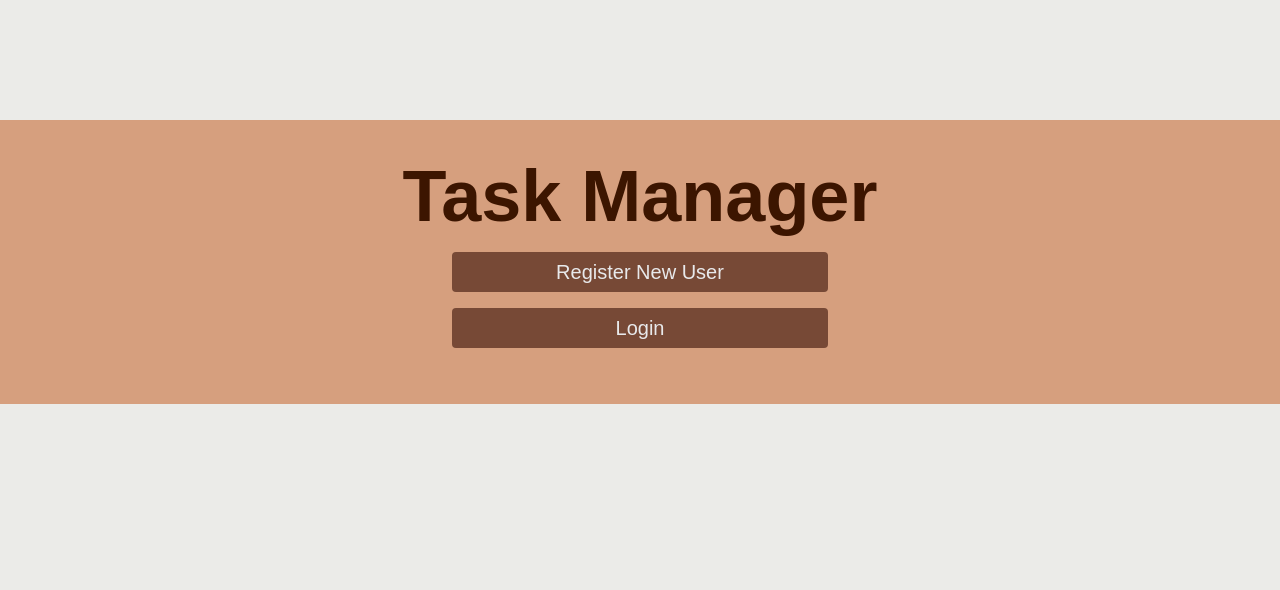
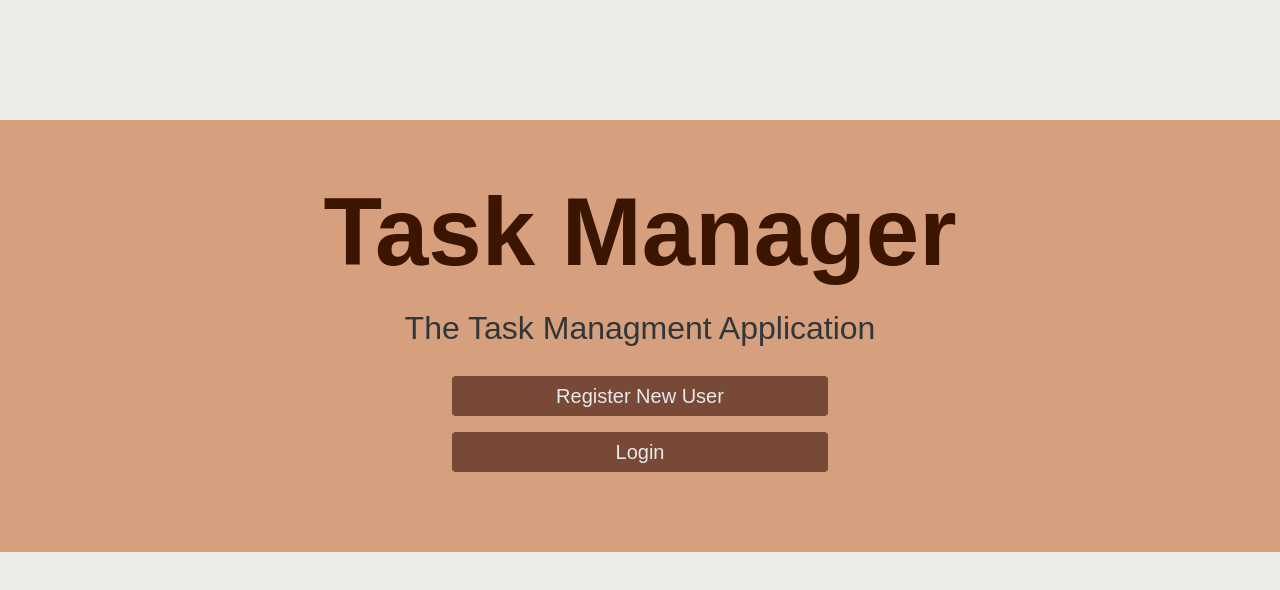
Before and after one commit to ehouse3/Task-Manager, a Next.js app in the folder nextjs-frontend/taskmanager/: page / in a window 1280 px wide. Shown: the top 590 px of the page. Built offline with nearby package versions, Linux system fonts and the light colour scheme.

Commit message:
Visual Update

```diff
--- a/nextjs-frontend/taskmanager/app/[username]/page.tsx
+++ b/nextjs-frontend/taskmanager/app/[username]/page.tsx
@@ -48,7 +48,7 @@ export default function UserDashboard({
             variant="bare"
           >
             <li className="m-2 text-text-light bg-button rounded p-2">
-              <h2>{project.name}</h2>
+              <h1>{project.name}</h1>
               <h3>{project.description ?? "tesing description"}</h3>
             </li>
           </Navigate>
--- a/nextjs-frontend/taskmanager/app/globals.css
+++ b/nextjs-frontend/taskmanager/app/globals.css
@@ -34,13 +34,12 @@
   --color-button-hover: var(--button-hover);
 
   --color-title: var(--title);
-
 }
 
 h1 {
   font-size: 3rem;
-  color: var(--title);
-  font-weight: 700;
+  /* color: var(--title); */
+  /* font-weight: 700; */
 }
 
 h2 {
@@ -48,7 +47,7 @@ h2 {
 }
 
 h3 {
-  font-size: 1rem;
+  font-size: 1.3rem;
 }
 
 body {
@@ -57,3 +56,11 @@ body {
   font-weight: 500;
   font-family: Arial, Helvetica, sans-serif;
 }
+
+@layer components {
+  .title {
+    font-weight: 700;
+    font-size: 4rem !important;
+    color: var(--title) !important;
+  }
+}
--- a/nextjs-frontend/taskmanager/app/login/page.tsx
+++ b/nextjs-frontend/taskmanager/app/login/page.tsx
@@ -72,7 +72,7 @@ export default function UserLogin() {
 
   return (
     <div className="flex flex-col items-center p-10 my-30 bg-foreground">
-      <h1>User Login</h1>
+      <h1 className="title mb-3">User Login</h1>
       <form className="flex flex-col w-sm items-center" onSubmit={handleSubmit}>
         <TextField placeHolder="Username" required={true} name="username" />
         <PasswordField placeHolder="Password" required={true} name="password" />
--- a/nextjs-frontend/taskmanager/app/page.tsx
+++ b/nextjs-frontend/taskmanager/app/page.tsx
@@ -5,10 +5,11 @@ import { Navigate } from "@/lib/components";
 export default function Home() {
   return (
     <div className="flex flex-col items-center p-10 my-30 bg-foreground">
-      <div className="text-center font-bold text-7xl text-title mb-5">
+      <div className="text-center font-bold text-[6rem] text-title">
         Task Manager
       </div>
-      <div className="flex flex-col w-sm">
+      <h2>The Task Managment Application </h2>
+      <div className="flex flex-col w-sm my-6">
         <Navigate variant="small" href="/register">Register New User</Navigate>
         <Navigate variant="small" href="/login">Login</Navigate>
       </div>
--- a/nextjs-frontend/taskmanager/app/register/page.tsx
+++ b/nextjs-frontend/taskmanager/app/register/page.tsx
@@ -86,7 +86,7 @@ export default function UserRegister() {
 
   return (
     <div className="flex flex-col items-center p-10 my-30 bg-foreground">
-      <h1>User Registration</h1>
+      <h1 className="title mb-3">User Registration</h1>
       <form className="flex flex-col w-sm items-center" onSubmit={handleSubmit}>
         <TextField placeHolder="Username" required={true} name="username" />
         <TextField placeHolder="Email" required={true} name="email" />
```
